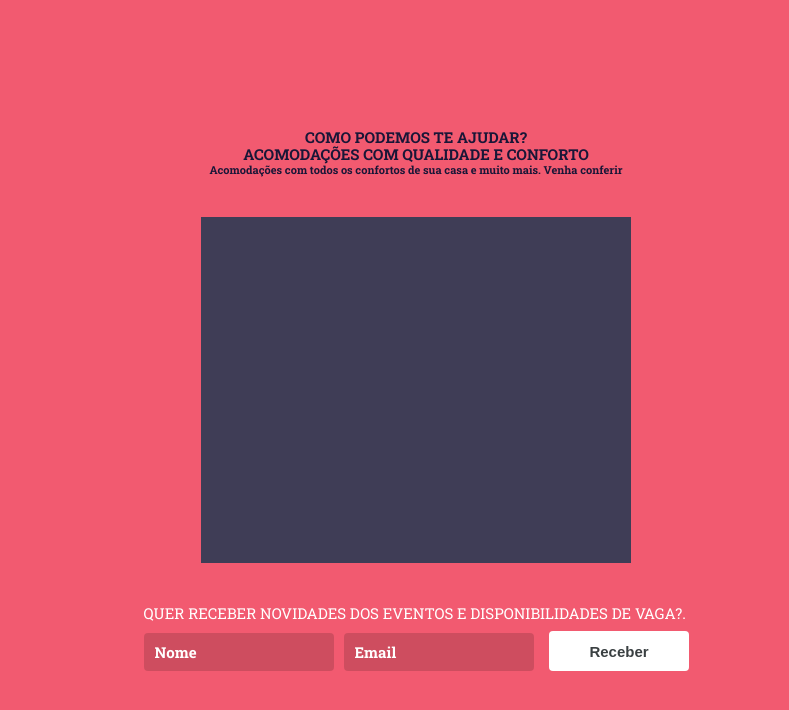
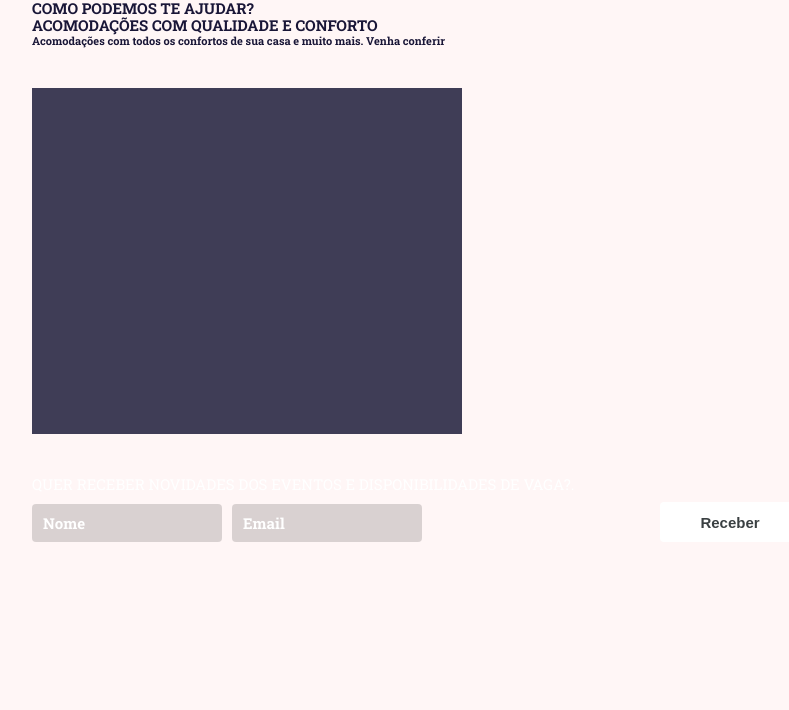
Before and after one commit to Wanhenri/PBJ_page, a React (Create React App) app in the folder app/: page / in a window 1280 px wide. Shown: the top 710 px of the page, without its empty margins (224-1013 px from the left). Built offline with nearby package versions, Linux system fonts and the light colour scheme.

Commit message:
retirado elementos

```diff
--- a/app/src/pages/Home/styles.js
+++ b/app/src/pages/Home/styles.js
@@ -9,16 +9,17 @@ import { Form } from "../../components/FormLead/styles.js";
 export const Section = styled.section`
     display:flex;
     flex-direction: column;
-    align-items:center;
+
     width:60%;
     min-width: 545px;
 
     &> ${SubtitlePousada},
     &> ${AcomodacaoPousada} {
         margin-bottom: var(--spacing-big);
+
     }
     &> ${SubtitlePousada} {
-        text-align:center;
+
         width: 500px;
     }
     &> ${TextPousada}{
@@ -30,9 +31,9 @@ export const Section = styled.section`
 `;
 
 export const Wrapper = styled.main `
-    background-color: var(--color-first);
+    background-color: var(--color-fundo);
     height:100vh;
     display:flex;
     justify-content:center;
-    align-items:center;
+    align-items:left;
 `;
```
